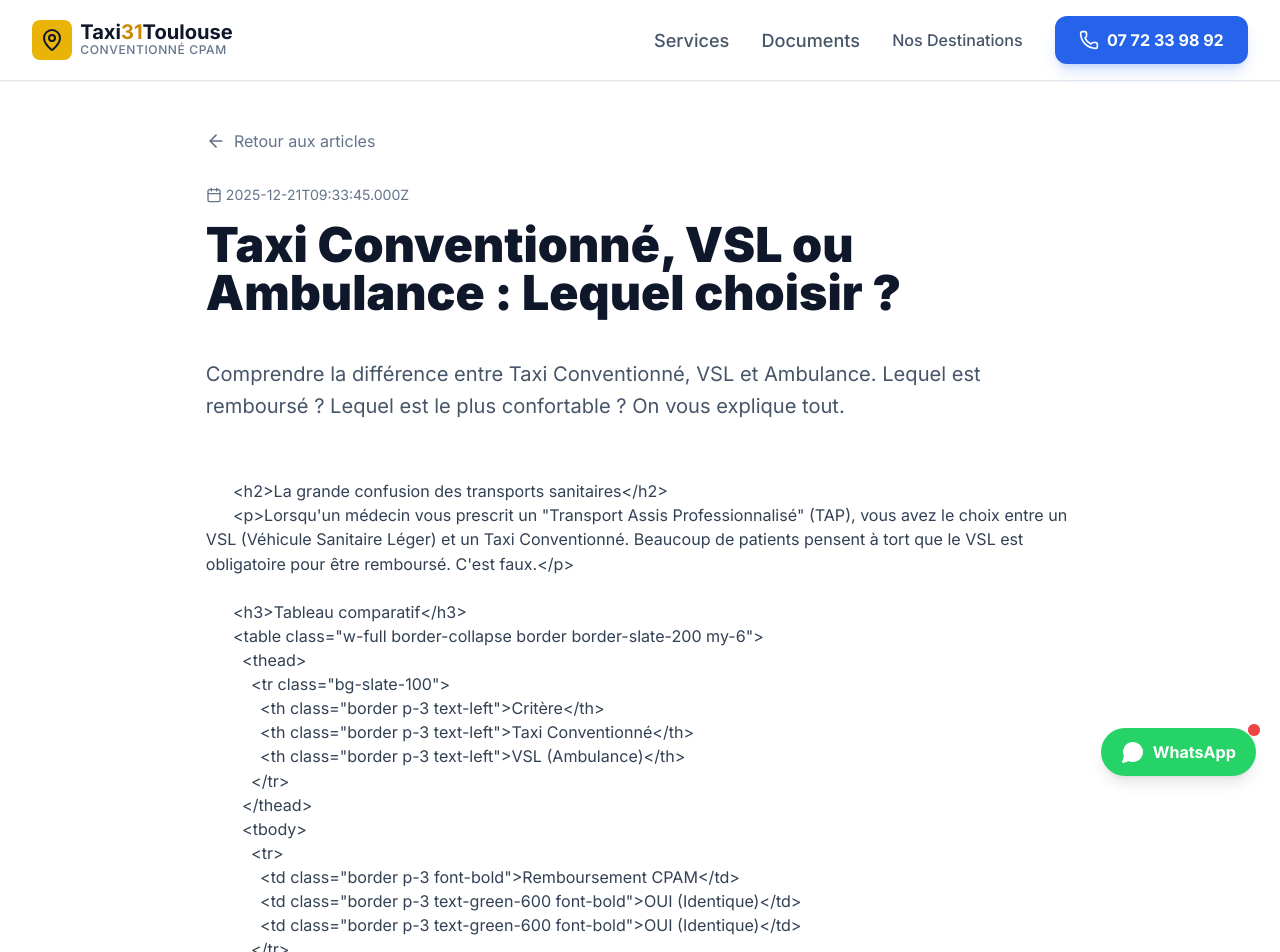
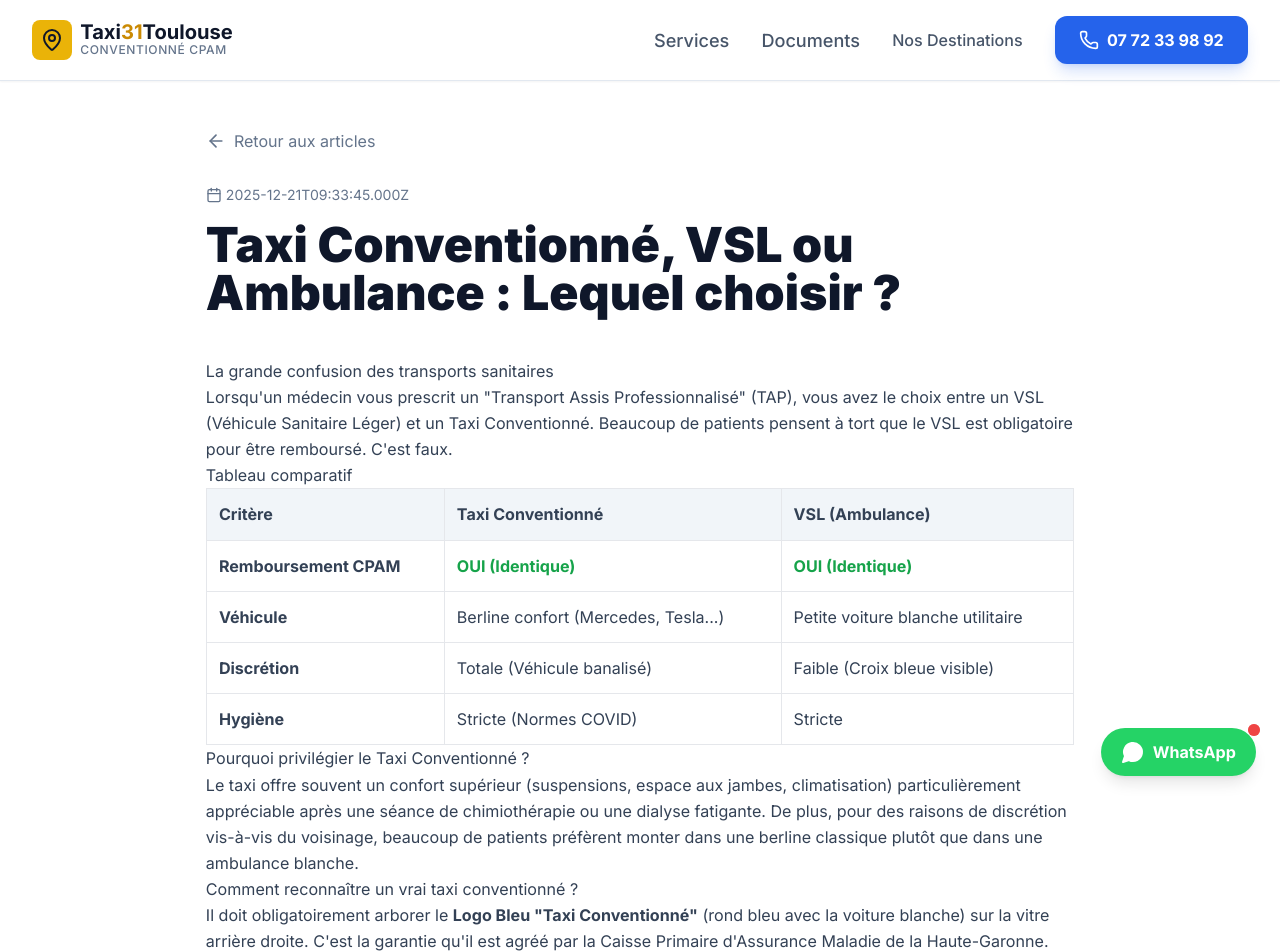
Before and after one commit to CHAIB-DRAA/taxi-vsl, a Next.js app: page /blog/difference-taxi-conventionne-vsl-ambulance in a window 1280 px wide. Shown: the top 952 px of the page. Built offline with nearby package versions, Linux system fonts and the light colour scheme.

Commit message:
ajouter balise

```diff
--- a/src/app/blog/[slug]/page.tsx
+++ b/src/app/blog/[slug]/page.tsx
@@ -50,16 +50,14 @@ export default function BlogPost({ params }: { params: { slug: string } }) {
           </h1>
         </header>
 
-        <article className="prose prose-lg prose-slate max-w-none mb-12">
-          {/* On utilise description ou content selon ta structure lib/articles */}
-          <p className="text-xl text-slate-600 leading-relaxed">
-            {post.description}
-          </p>
-          <div className="mt-8 whitespace-pre-wrap text-slate-700">
-            {post.content}
-          </div>
-        </article>
-
+       {/* Contenu de l'article avec rendu HTML */}
+<article className="prose prose-lg prose-slate max-w-none mb-12">
+  {/* On utilise dangerouslySetInnerHTML pour interpréter le HTML de ton fichier articles.ts */}
+  <div
+    className="text-slate-700 leading-relaxed"
+    dangerouslySetInnerHTML={{ __html: post.content }}
+  />
+</article>
         {/* CTA de conversion */}
         <div className="bg-slate-900 rounded-3xl p-8 text-center shadow-2xl">
           <h2 className="text-2xl font-bold text-white mb-4">Besoin d'un transport ?</h2>
```
